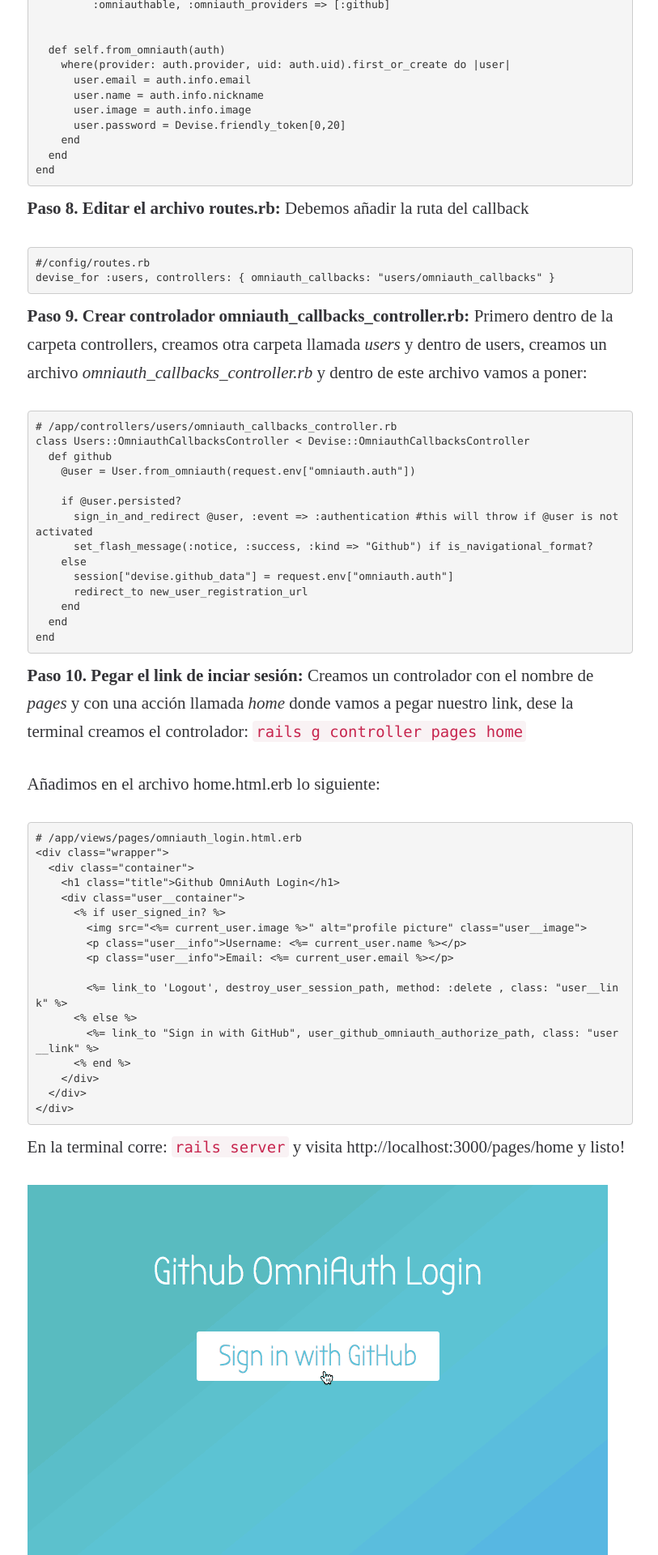
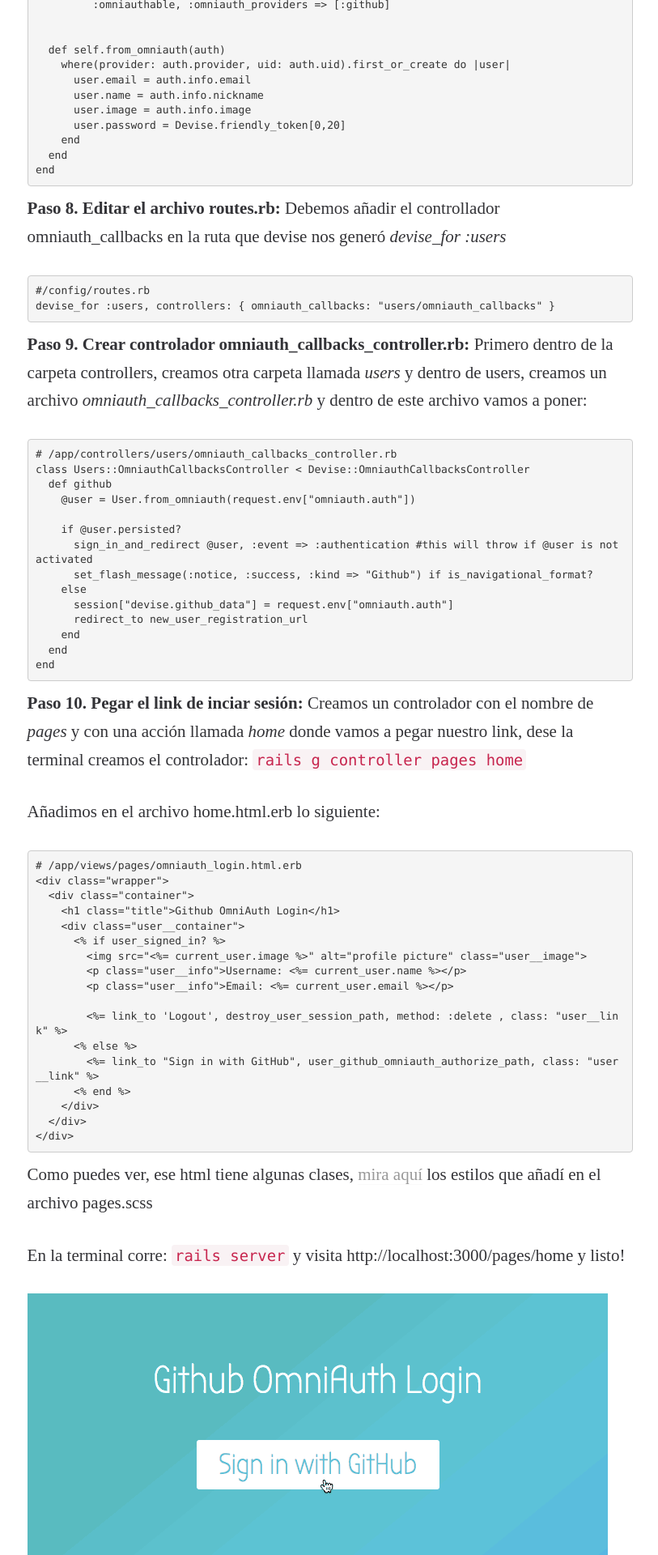
Before and after one commit to AnaMariaSosaM/anamariasosam.github.io, a Jekyll site: the page built from _posts/2017-06-06-rails-omniauth.md, in a window 1280 px wide. Shown: the part 2628-4548 px from the top of the page at 81% size, without its empty margins (232-1045 px from the left). Built offline with Jekyll 4.4.1, drawn with Linux system fonts in a browser that asks for light colours; some web fonts are replaced; comment, search, counter and statistics services are not loaded.

Commit message:
fix post description

````diff
--- a/_posts/2017-06-06-rails-omniauth.md
+++ b/_posts/2017-06-06-rails-omniauth.md
@@ -75,7 +75,7 @@ end
 ```
 
 
-**Paso 8. Editar el archivo routes.rb:** Debemos añadir la ruta del callback
+**Paso 8. Editar el archivo routes.rb:** Debemos añadir el controllador omniauth_callbacks en la ruta que devise nos generó *devise_for :users*
 ```
 #/config/routes.rb
 devise_for :users, controllers: { omniauth_callbacks: "users/omniauth_callbacks" }
@@ -121,6 +121,8 @@ Añadimos en el archivo home.html.erb lo siguiente:
 </div>
 ```
 
+Como puedes ver, ese html tiene algunas clases, [mira aquí](https://github.com/anamariasosam/omniauth_rails_example/blob/master/app/assets/stylesheets/pages.scss) los estilos que añadí en el archivo pages.scss
+
 En la terminal corre: `rails server` y visita http://localhost:3000/pages/home y listo!
 
 [![github login devise omniauth anamariasosa](/assets/img/posts/omniauth_login.gif)](http://railstutoriales.herokuapp.com/pages/omniauth_login)
````
